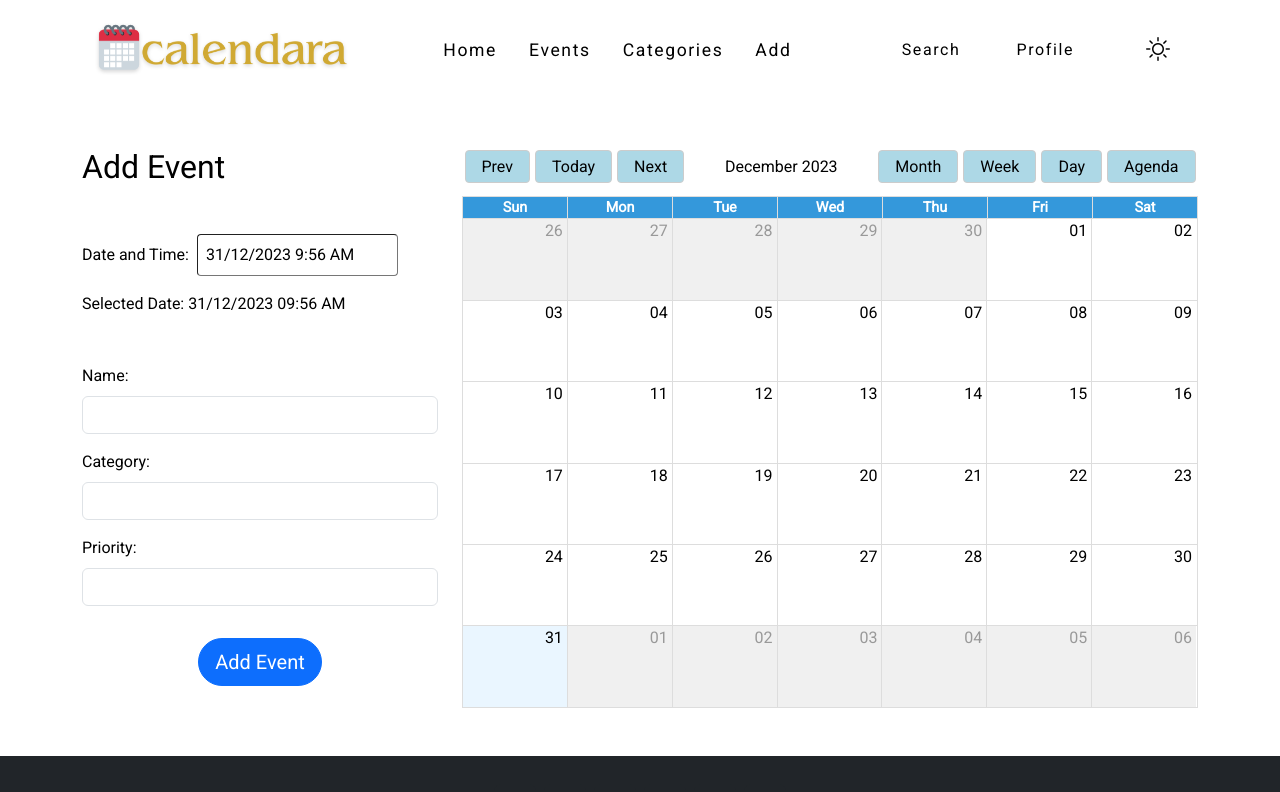
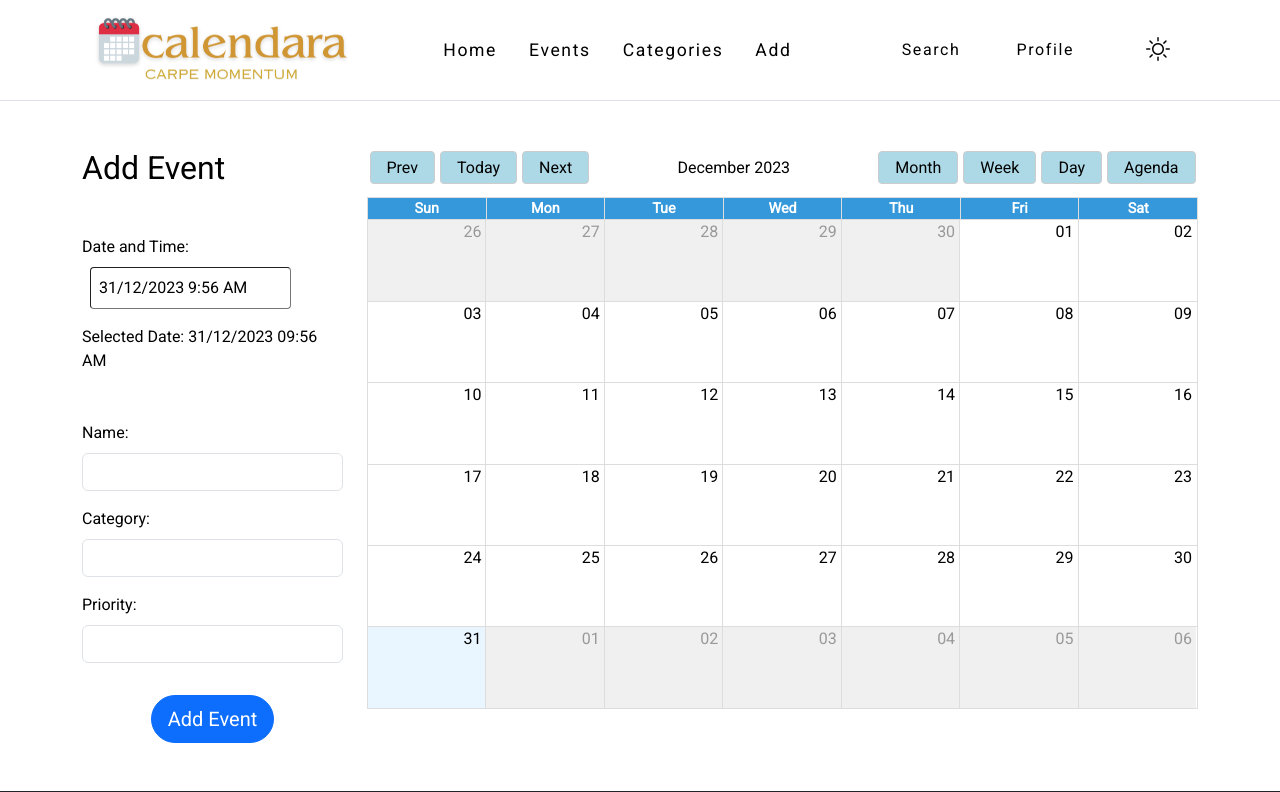
Before and after one commit to NeoMatrixafk/calendara, a React (Create React App) app in the folder frontend/: page /add-event in a window 1280 px wide. Shown: the top 792 px of the page. Built offline with nearby package versions, Linux system fonts and the light colour scheme.

Commit message:
Modified Navbar, AddEvent page

```diff
--- a/frontend/src/Components/Common/Navbar.js
+++ b/frontend/src/Components/Common/Navbar.js
@@ -11,14 +11,16 @@
     return (
         <>
             <nav
-                className="navbar navbar-expand-lg"
+                className={`navbar navbar-expand-lg sticky-top border-bottom border-${
+                    props.mode === "light" ? "" : "secondary"
+                }`}
                 style={
                     props.mode === "light"
                         ? { backgroundColor: "#fff" }
                         : { backgroundColor: "#36393e" }
                 }
             >
-                <div className="container justify-content-between">
+                <div className="container d-flex justify-content-between">
                     <div className="w-25">
                         <Link className="navbar-brand p-0 w-50" to="/home">
                             <img
--- a/frontend/src/Pages/AddEvent.js
+++ b/frontend/src/Pages/AddEvent.js
@@ -182,13 +182,13 @@
         <>
             <div className="container my-5">
                 <div className="row">
-                    <div className="col-md-4">
+                    <div className="col-md-3">
                         <EventForm
                             onAddEvent={handleAddEvent}
                             mode={props.mode}
                         />
                     </div>
-                    <div className="col-md-8">
+                    <div className="col-md-9">
                         <Calendar
                             localizer={localizer}
                             events={events}
```
Also changed, not shown: frontend/public/Images/calendara_dark.png, frontend/public/Images/calendara_light.png.
